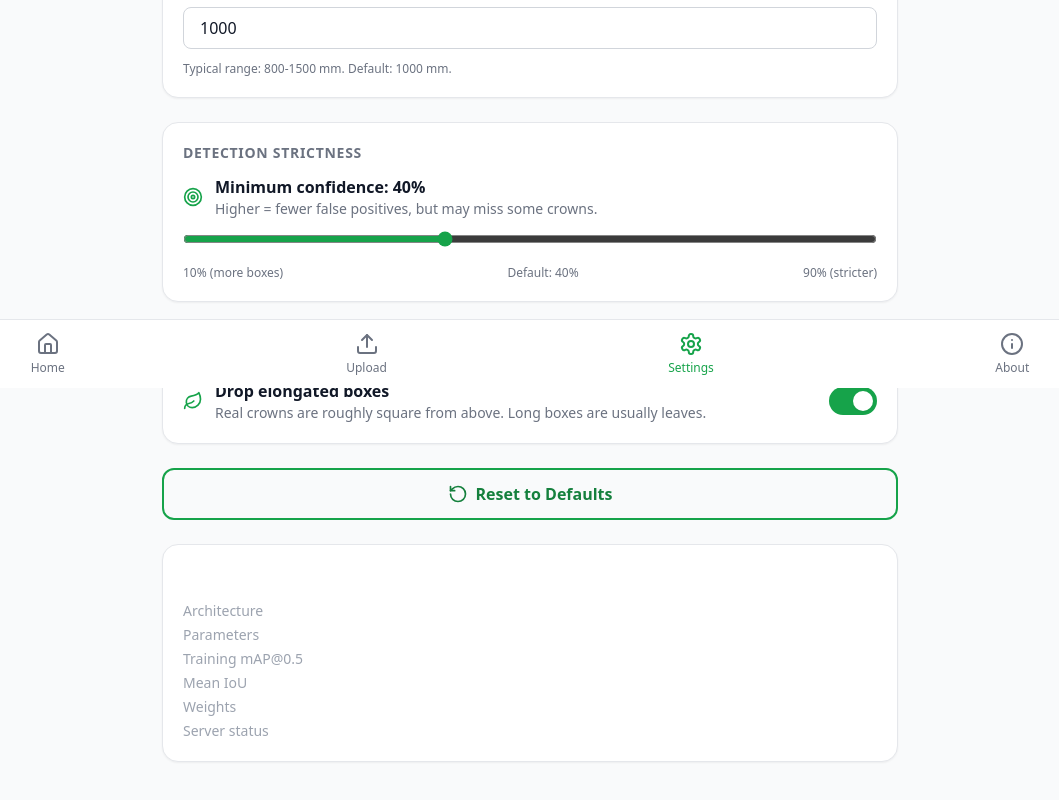
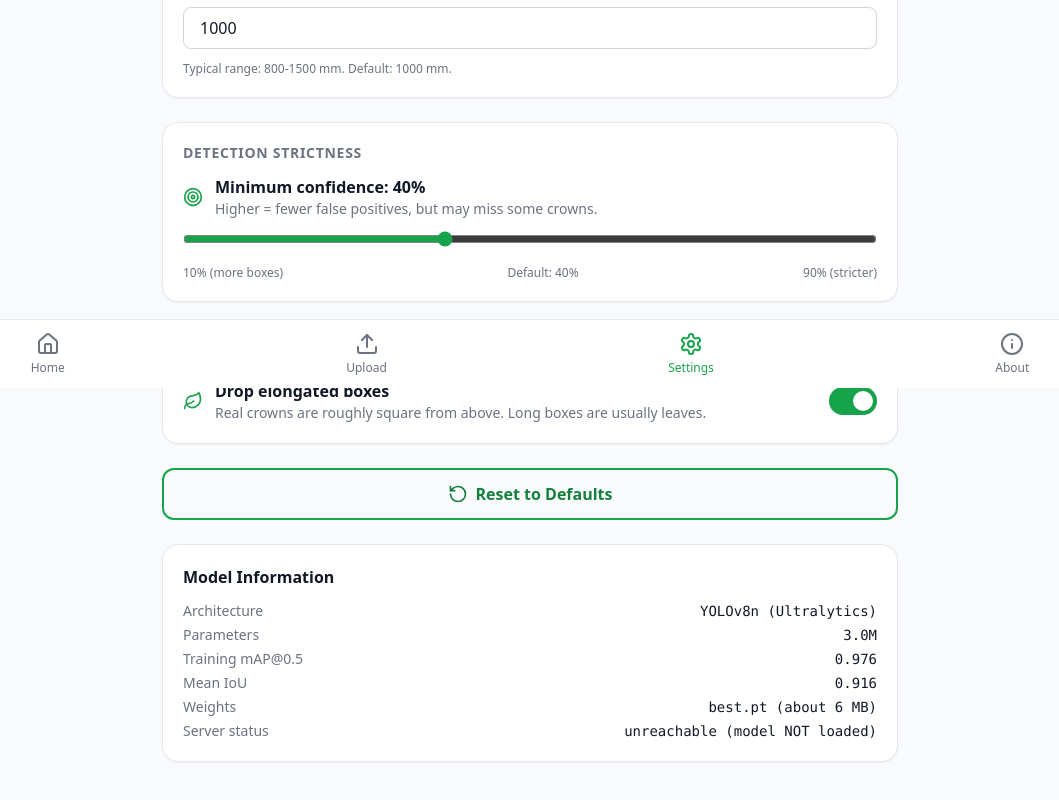
Before and after one commit to Alaa-nl/broccoli-detector-D, a React (Vite) app in the folder frontend/: page /settings in a window 1280 px wide. Shown: the part 412-1212 px from the top of the page, without its empty margins (110-1169 px from the left). Built offline with nearby package versions, Linux system fonts and the light colour scheme; no server answers.

Commit message:
Fix model Information readability in light mode

```diff
--- a/frontend/src/pages/Settings.jsx
+++ b/frontend/src/pages/Settings.jsx
@@ -229,8 +229,9 @@ export default function Settings({
         Reset to Defaults
       </button>
 
-      {/* Model info card (matches the wireframe in the TFGD). */}
-      <section className="card p-5 bg-gray-900 dark:bg-gray-800 text-white">
+      {/* Model info card: a normal card (light in light mode, dark in dark
+          mode), consistent with the other sections above. */}
+      <section className="card p-5">
         <h2 className="font-semibold mb-3">Model Information</h2>
         <dl className="text-sm space-y-1">
           <Row label="Architecture" value={MODEL_INFO.architecture} />
@@ -258,7 +259,7 @@ export default function Settings({
 function Row({ label, value }) {
   return (
     <div className="flex justify-between gap-3">
-      <dt className="text-gray-400">{label}</dt>
+      <dt className="text-gray-500 dark:text-gray-400">{label}</dt>
       <dd className="font-mono text-right">{value}</dd>
     </div>
   );
```
Also changed, not shown: frontend/src/index.css (+8 -0 lines).
